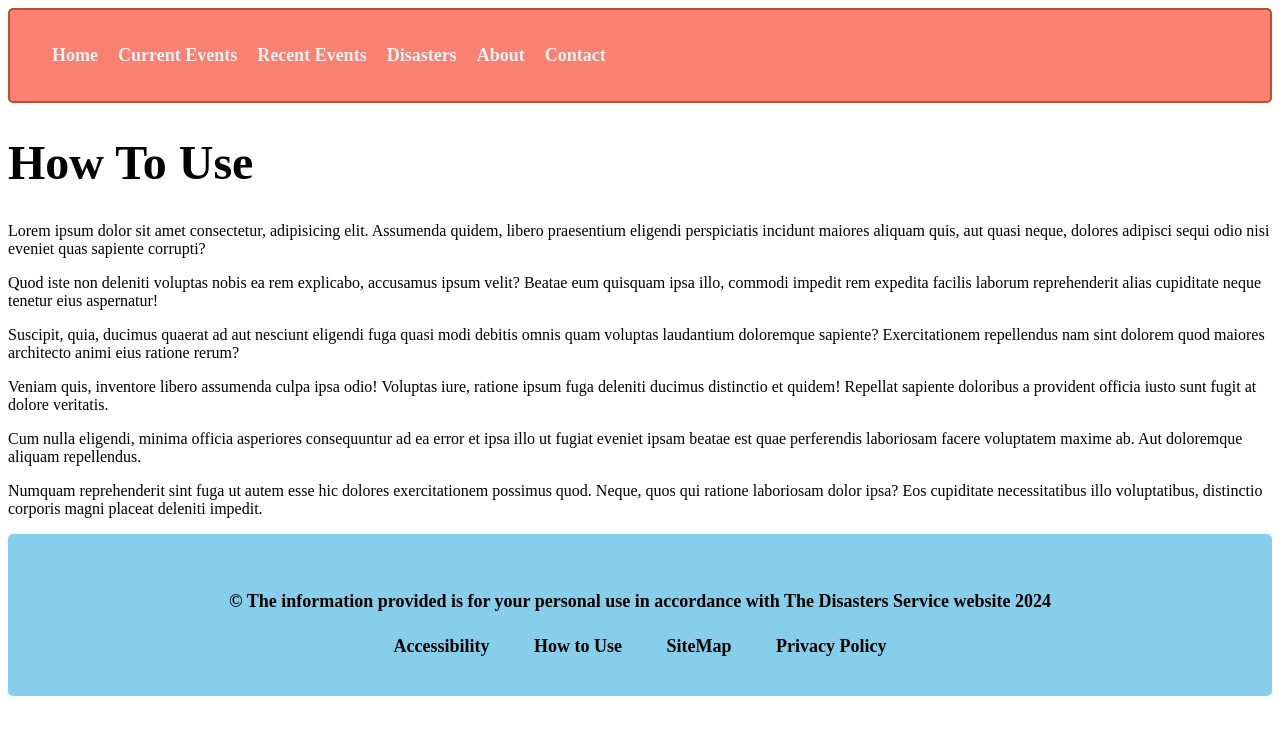
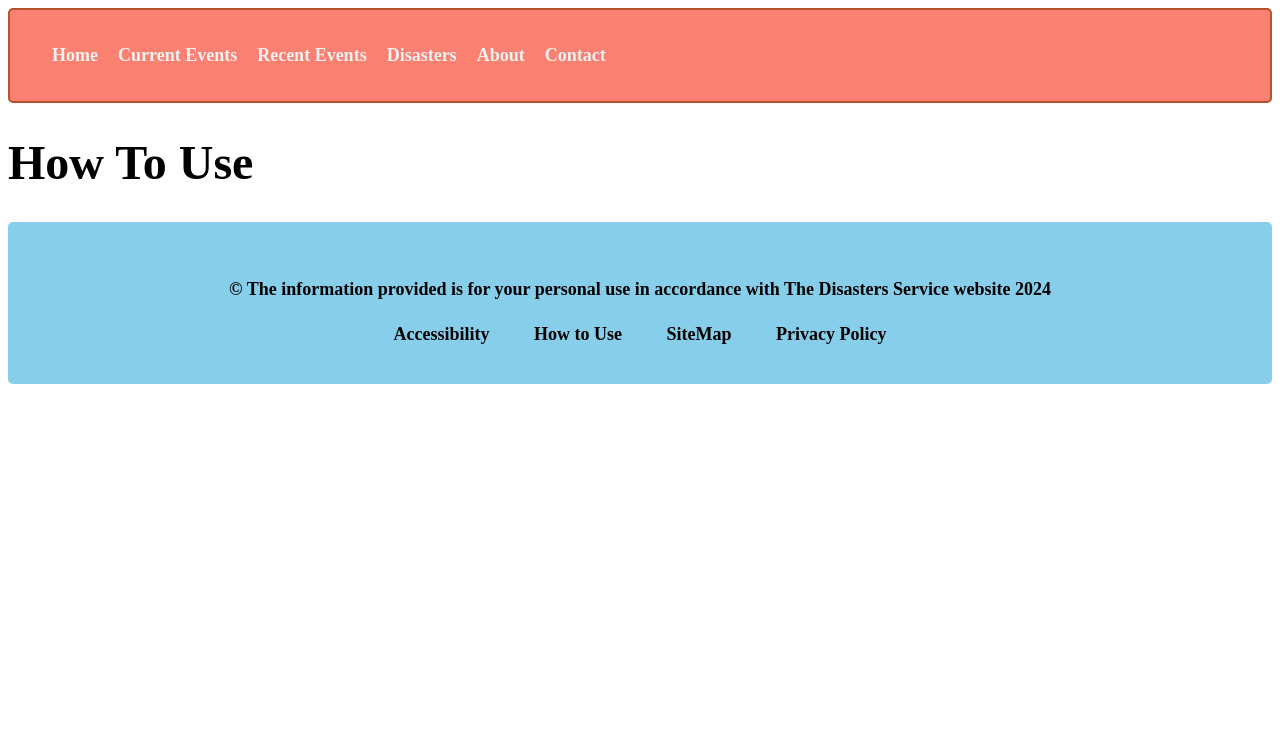
Before and after one commit to BIT-Studio-3/group-project-25-1-scade, a SvelteKit app in the folder disaster/disaster/: page /howToUse in a window 1280 px wide. Shown: the top 734 px of the page. Built offline with nearby package versions, Linux system fonts and the light colour scheme.

Commit message:
Add content for how to use page

```diff
--- a/disaster/disaster/src/routes/howToUse/+page.svelte
+++ b/disaster/disaster/src/routes/howToUse/+page.svelte
@@ -7,12 +7,25 @@
 <Header headingTitle="How To Use" />
 
 <article>
-    <p>Lorem ipsum dolor sit amet consectetur, adipisicing elit. Assumenda quidem, libero praesentium eligendi perspiciatis incidunt maiores aliquam quis, aut quasi neque, dolores adipisci sequi odio nisi eveniet quas sapiente corrupti?</p>
-    <p>Quod iste non deleniti voluptas nobis ea rem explicabo, accusamus ipsum velit? Beatae eum quisquam ipsa illo, commodi impedit rem expedita facilis laborum reprehenderit alias cupiditate neque tenetur eius aspernatur!</p>
-    <p>Suscipit, quia, ducimus quaerat ad aut nesciunt eligendi fuga quasi modi debitis omnis quam voluptas laudantium doloremque sapiente? Exercitationem repellendus nam sint dolorem quod maiores architecto animi eius ratione rerum?</p>
-    <p>Veniam quis, inventore libero assumenda culpa ipsa odio! Voluptas iure, ratione ipsum fuga deleniti ducimus distinctio et quidem! Repellat sapiente doloribus a provident officia iusto sunt fugit at dolore veritatis.</p>
-    <p>Cum nulla eligendi, minima officia asperiores consequuntur ad ea error et ipsa illo ut fugiat eveniet ipsam beatae est quae perferendis laboriosam facere voluptatem maxime ab. Aut doloremque aliquam repellendus.</p>
-    <p>Numquam reprehenderit sint fuga ut autem esse hic dolores exercitationem possimus quod. Neque, quos qui ratione laboriosam dolor ipsa? Eos cupiditate necessitatibus illo voluptatibus, distinctio corporis magni placeat deleniti impedit.</p>
+    <!-- Getting Started: Instructions on how to navigate the website, including the main sections (e.g., alerts, preparedness resources).
+
+Accessing Alerts: How to find real-time disaster alerts and warnings, including any subscription options for notifications.
+
+Using Preparedness Tools: Guidance on using tools like checklists, emergency kit builders, or risk assessment quizzes.
+
+Finding Resources: Steps for locating recovery resources, community support, and educational materials.
+
+Interactive Maps: Instructions on how to use maps to find evacuation routes, shelters, or disaster-prone areas.
+
+Engaging with Content: How to read articles, watch videos, or access downloadable resources.
+
+Submitting Information: If applicable, instructions on how users can report local hazards or volunteer opportunities.
+
+FAQs and Support: Where to find answers to common questions and how to contact support for further assistance.
+
+Using Social Media Features: If you have social sharing options or community forums, explain how to engage with these features.
+
+Feedback Mechanism: How users can provide feedback or suggestions for improving the website. -->
 </article>
 
 
```
